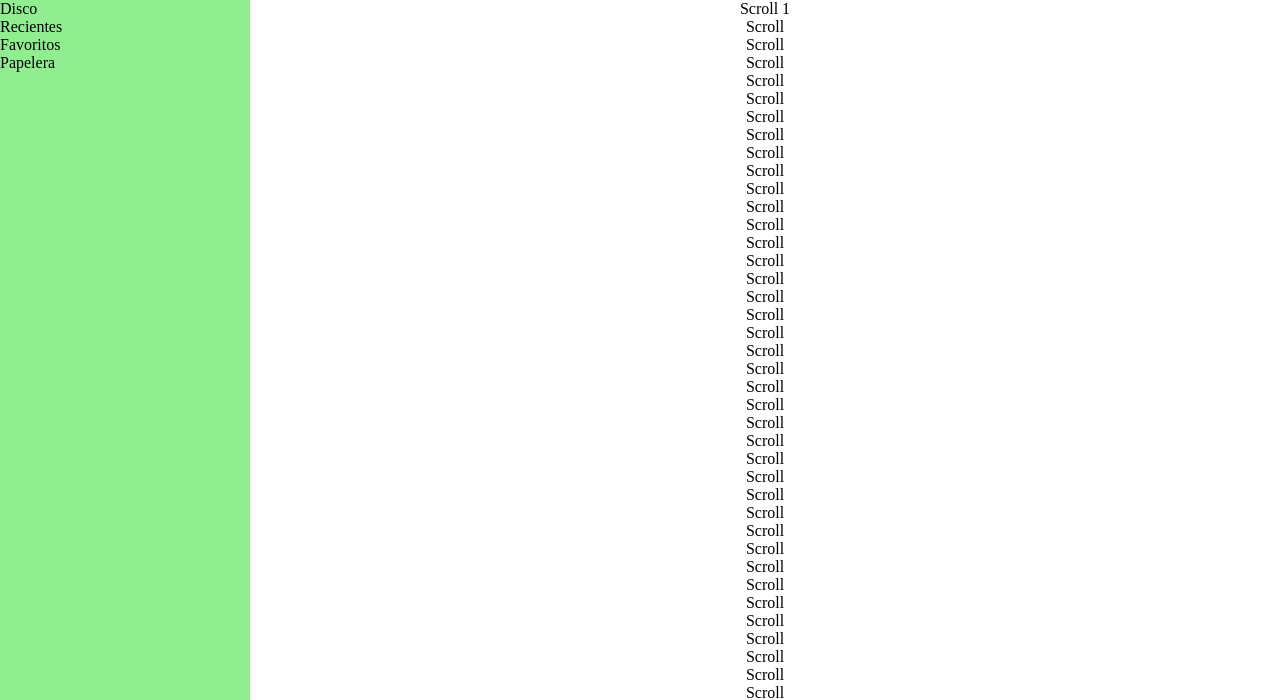
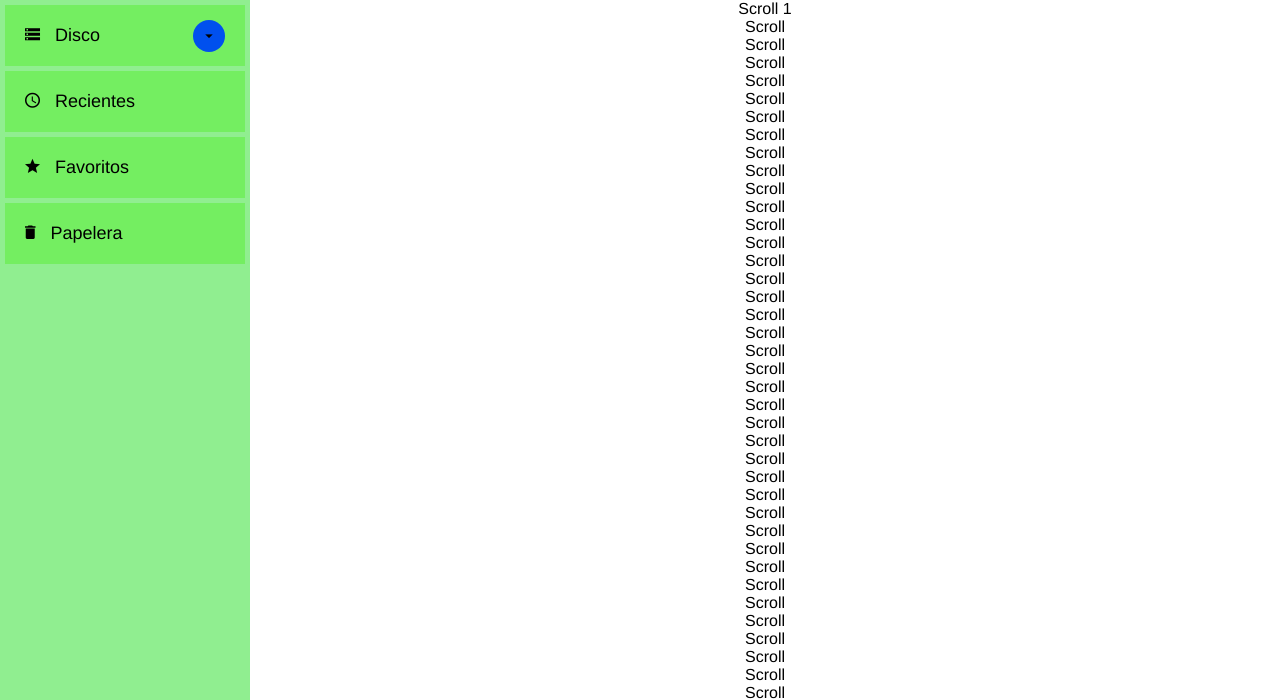
Before and after one commit to RolandoAndrade/Redes-II-cliente-maqueta, a plain HTML site: page index.html in a window 1280 px wide. Shown: the part 100-800 px from the top of the page. Drawn offline with Linux system fonts and the light colour scheme.

Commit message:
Menú de opciones

```diff
--- a/css/index.css
+++ b/css/index.css
@@ -3,6 +3,7 @@
     margin: 0;
     padding: 0;
     box-sizing: border-box;
+    font-family: Helvetica, Arial, sans-serif;
 }
 body
 {
@@ -132,3 +133,34 @@ img
     width: 80px;
     height: 80px;
 }
+
+.menuOptions
+{
+
+}
+.menuOption
+{
+    position: relative;
+    padding: 20px;
+    font-size: 18px;
+    background: #74ee61;
+    margin: 5px;
+}
+
+.menuOptionIcon
+{
+    margin-right: 10px;
+}
+.menuOptionDown
+{
+    display: flex;
+    top: 15px;
+    position: absolute;
+    right: 20px;
+    background: #0050ee;
+    width: 32px;
+    height: 32px;
+    justify-content: center;
+    align-items: center;
+    border-radius: 50%;
+}
--- a/index.html
+++ b/index.html
@@ -15,11 +15,24 @@
                     <img class="logoImage" src="img/ucab.png" alt="" />
                 </figure>
             </div>
-            <ul>
-                <li>Disco</li>
-                <li>Recientes</li>
-                <li>Favoritos</li>
-                <li>Papelera</li>
+            <ul class="menuOptions">
+                <li class="menuOption">
+                    <i class="menuOptionIcon zmdi zmdi-storage"></i>
+                    Disco
+                    <i class="menuOptionDown zmdi zmdi-caret-down"></i>
+                </li>
+                <li class="menuOption">
+                    <i class="menuOptionIcon zmdi zmdi-time"></i>
+                    Recientes
+                </li>
+                <li class="menuOption">
+                    <i class="menuOptionIcon zmdi zmdi-star"></i>
+                    Favoritos
+                </li>
+                <li class="menuOption">
+                    <i class="menuOptionIcon zmdi zmdi-delete"></i>
+                    Papelera
+                </li>
             </ul>
         </nav>
     </aside>
```
